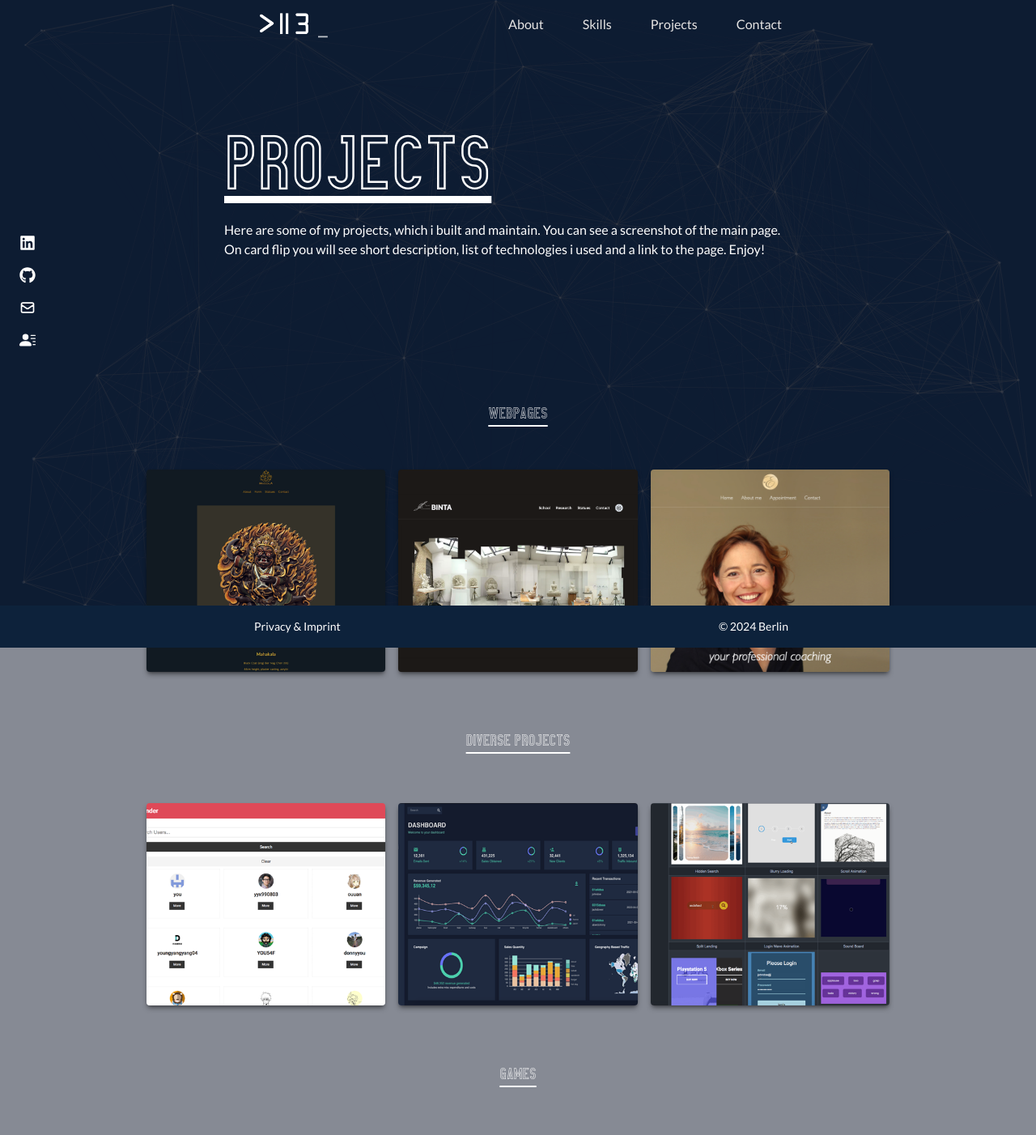
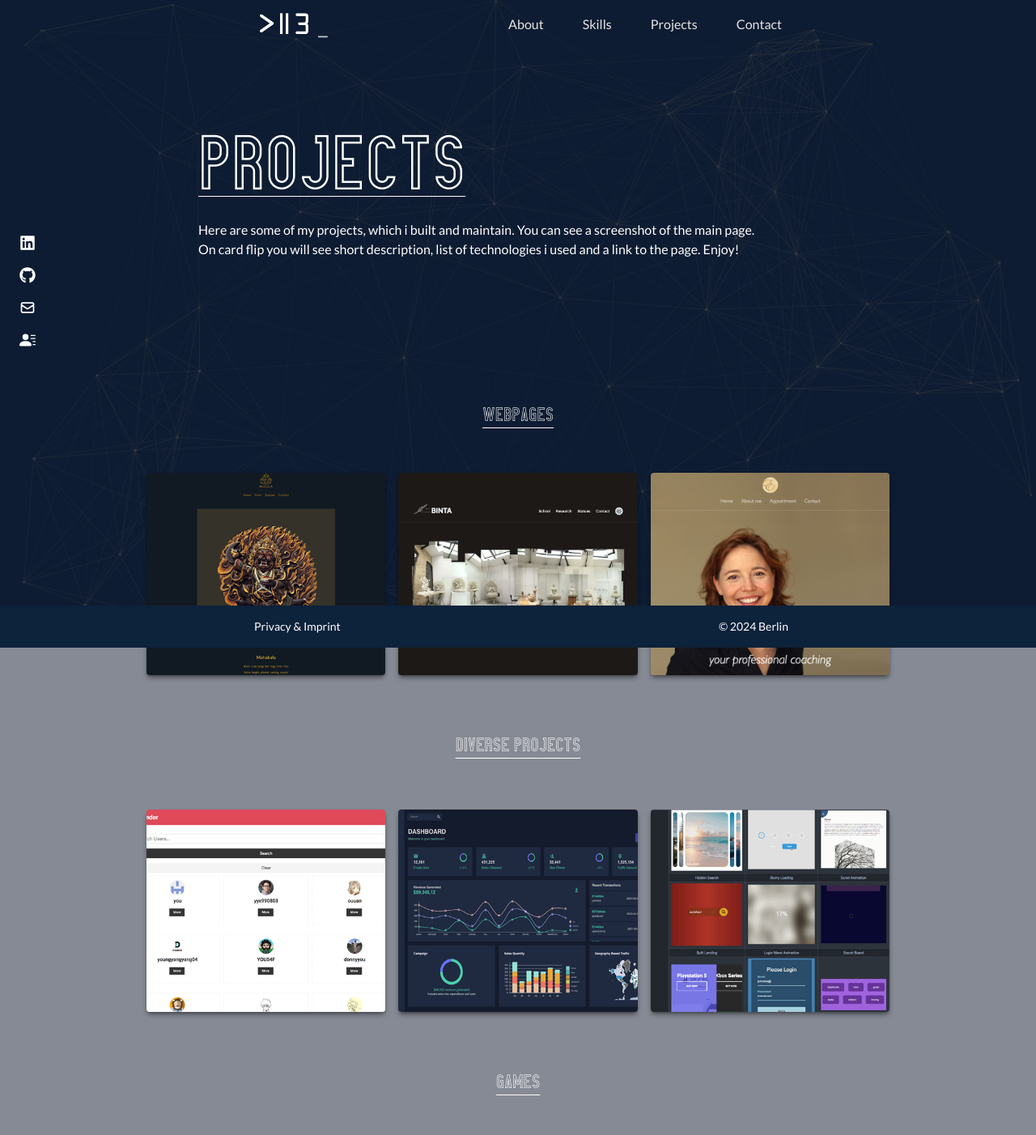
Before and after one commit to krisbaranski/portfolio, a React (Create React App) app: page /projects in a window 1280 px wide. Shown: the top 1402 px of the page at 81% size. Built offline with nearby package versions, Linux system fonts and the light colour scheme.

Commit message:
style: adjust margins and padding, responsiveness

```diff
--- a/src/components/Aboutme.js
+++ b/src/components/Aboutme.js
@@ -13,7 +13,7 @@ const Aboutme = () => {
     >
       <div className="relative flex flex-col justify-center items-center w-full mt-10 py-12 px-4 bg-sky-900/10">
         <div className="pb-12">
-          <p className="text-7xl sm:text-8xl mb-24 font-elephant underline underline-offset-8">
+          <p className="text-7xl sm:text-8xl mb-24 font-elephant underline underline-offset-8 decoration-1">
             About me
           </p>
         </div>
--- a/src/components/Contact.js
+++ b/src/components/Contact.js
@@ -13,7 +13,7 @@ const Contact = () => {
         className="relative flex flex-col max-w-[350px] sm:max-w-[500px] lg:max-w-[700px] w-full mt-24"
       >
         <div className="pb-8 mb-24">
-          <p className="text-7xl sm:text-8xl font-elephant font-light inline text-white  border-b-sky-100 underline underline-offset-8">
+          <p className="text-7xl sm:text-8xl font-elephant font-light inline text-white  border-b-sky-100 underline underline-offset-8 decoration-1">
             Contact
           </p>
           <p className="text-white text-balance py-4">
--- a/src/components/Projects.js
+++ b/src/components/Projects.js
@@ -50,8 +50,8 @@ const Projects = () => {
       name="projects"
     >
       <div className="max-w-[400px] sm:max-w-[500px] md:max-w-[720px] lg:max-w-[950px] mx-auto mt-24 p-4 flex flex-col justify-center w-full h-full">
-        <div className="md:ml-24 pb-8 mb-24">
-          <p className="flex justify-start w-full text-7xl sm:text-8xl font-elephant font-light text-white text-center underline underline-offset-8">
+        <div className="pb-8 pl-8 lg:pl-16 mb-24">
+          <p className="flex justify-start w-full text-7xl sm:text-8xl font-elephant font-light text-white text-center underline underline-offset-8 decoration-1">
             Projects
           </p>
           <p className="flex justify-start py-6 font-light text-white text-balance text-left">
@@ -63,7 +63,7 @@ const Projects = () => {
         </div>
 
         <div className="pb-8">
-          <p className="py-6 font-elephant font-light text-xl text-white text-center underline underline-offset-8">
+          <p className="py-6 font-elephant font-light text-2xl text-white text-center underline underline-offset-8 decoration-1">
             Webpages
           </p>
         </div>
@@ -180,7 +180,7 @@ const Projects = () => {
         </div>
 
         <div className="py-8">
-          <p className="py-8 font-elephant font-light text-xl text-white text-center underline underline-offset-8">
+          <p className="py-8 font-elephant font-light text-2xl text-white text-center underline underline-offset-8 decoration-1">
             Diverse projects
           </p>
         </div>
@@ -312,7 +312,7 @@ const Projects = () => {
         </div>
 
         <div className="py-8">
-          <p className="py-8 font-elephant font-light text-xl text-white text-center underline underline-offset-8">
+          <p className="py-8 font-elephant font-light text-2xl text-white text-center underline underline-offset-8 decoration-1">
             Games
           </p>
         </div>
--- a/src/components/Skills.js
+++ b/src/components/Skills.js
@@ -34,7 +34,7 @@ const Skills = () => {
       {/* Container */}
       <div className="max-w-[400px] sm:max-w-[440px] md:max-w-[620px] lg:max-w-[860px] mx-auto mt-24 p-2 flex flex-col justify-center w-full h-full">
         <div className="pl-8 lg:pl-16 mb-24">
-          <p className="flex justify-start w-full text-7xl sm:text-8xl font-elephant font-light text-white text-center underline underline-offset-8 z-10">
+          <p className="flex justify-start w-full text-7xl sm:text-8xl font-elephant font-light text-white text-center underline underline-offset-8 decoration-1 z-10">
             Skills
           </p>
           <p className="flex justify-start w-full py-4 font-light text-balance text-white">
```
